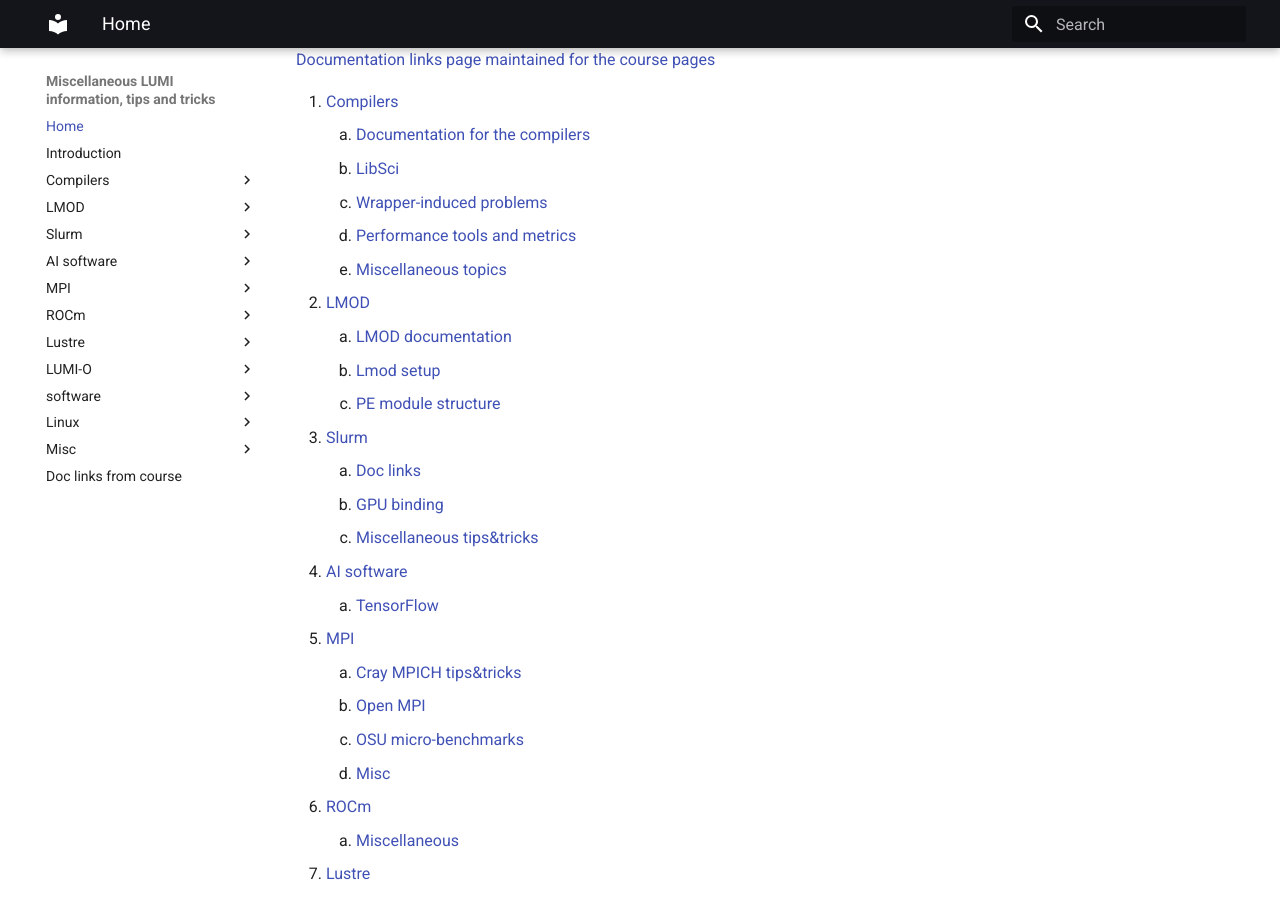
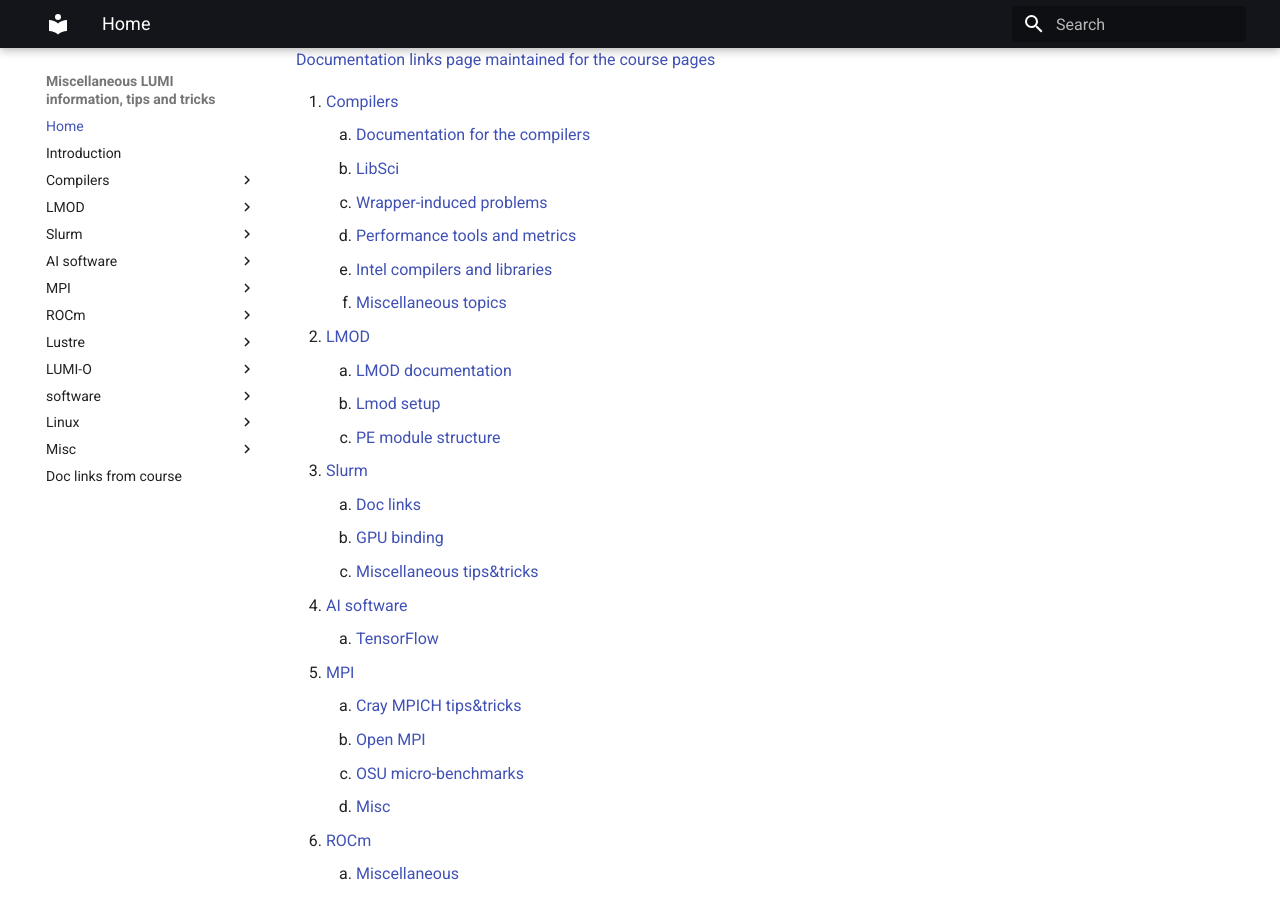
Before and after one commit to klust/LUMI-tips-and-tricks, an MkDocs documentation site: the page built from docs/index.md, in a window 1280 px wide and 900 px high, scrolled down 318 px. Built offline with MkDocs 1.6.1 and Material for MkDocs 9.7.7, drawn with Linux system fonts in a browser that asks for light colours.

```diff
--- a/docs/index.md
+++ b/docs/index.md
@@ -15,7 +15,8 @@ the University of Antwerp, nor from any other entity involved in the LUMI projec
     2.  [LibSci](01_Compilers/01_02_LibSci.md)
     3.  [Wrapper-induced problems](01_Compilers/01_03_WrapperIssues.md)
     4.  [Performance tools and metrics](01_Compilers/01_04_PerformanceTools.md)
-    5.  [Miscellaneous topics](01_Compilers/01_99_misc.md)
+    5.  [Intel compilers and libraries](01_Compilers/01_05_Intel.md)
+    6.  [Miscellaneous topics](01_Compilers/01_99_misc.md)
 2.  [LMOD](02_LMOD/index.md)
     1.  [LMOD documentation](02_LMOD/02_01_Doclinks.md)
     2.  [Lmod setup](02_LMOD/02_02_LMOD_setup.md)
--- a/mkdocs.yml
+++ b/mkdocs.yml
@@ -24,6 +24,7 @@ nav:
     - LibSci: 01_Compilers/01_02_LibSci.md
     - Wrapper-induced problems: 01_Compilers/01_03_WrapperIssues.md
     - Performance tools/metrics: 01_Compilers/01_04_PerformanceTools.md
+    - Intel compilers and libs: 01_Compilers/01_05_Intel.md
     - Miscellaneous topics: 01_Compilers/01_99_misc.md
   - LMOD:
     - 02_LMOD/index.md
```
Also changed, not shown: docs/01_Compilers/01_05_Intel.md (added, +3 -0 lines), docs/01_Compilers/index.md (+1 -0 lines).
